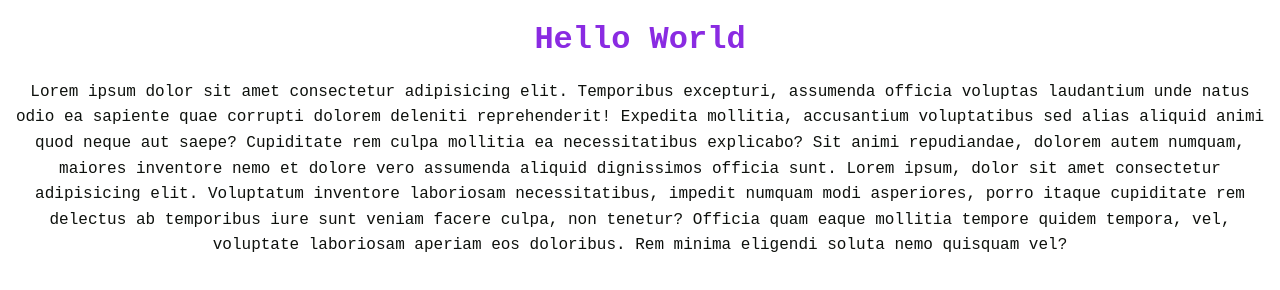
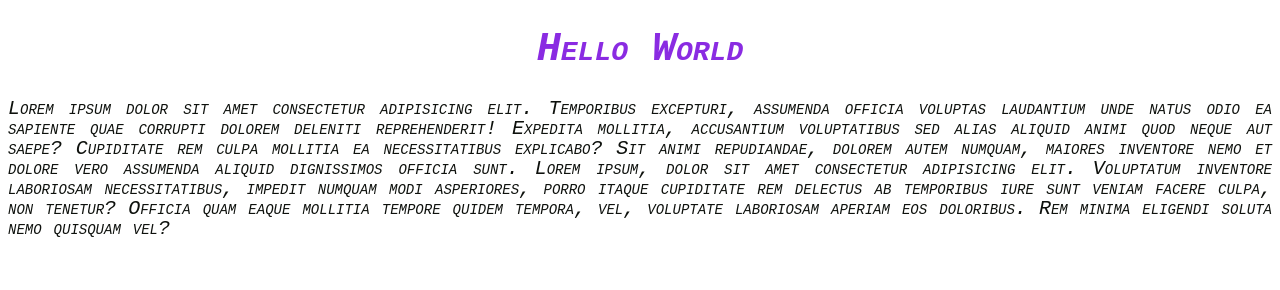
Before and after one commit to MAsfaDevano72/latihan-css, a plain HTML site: page index.html in a window 1280 px wide. Drawn offline with Linux system fonts and the light colour scheme.

Commit message:
Membuat css external dan memodifikasi font

```diff
--- a/index.html
+++ b/index.html
@@ -5,22 +5,6 @@
     <meta name="viewport" content="width=device-width, initial-scale=1.0">
     <title>Latihan CSS</title>
     <link rel="stylesheet" href="style.css">
-    <style>
-        body {
-            font-family: 'Courier New', Courier, monospace;
-        }
-        h1 {
-            color: blueviolet;
-            text-align: center;
-        }
-        p {
-            line-height: 1.6em;
-            color: rgb(14, 17, 13);
-            text-align: center;
-        }
-
-
-    </style>
 </head>
 <body>
     <h1>Hello World</h1>
--- a/style.css
+++ b/style.css
@@ -0,0 +1,15 @@
+body {
+            font-family: 'Courier New', Courier, monospace;
+            font-size: 20px;
+            font-variant: small-caps;
+            font-style: italic;
+        }
+        h1 {
+            color: blueviolet;
+            text-align: center;
+        }
+        p {
+            line-height: 20px;
+            color: rgb(14, 17, 13);
+            text-align: justify;
+        }
```
